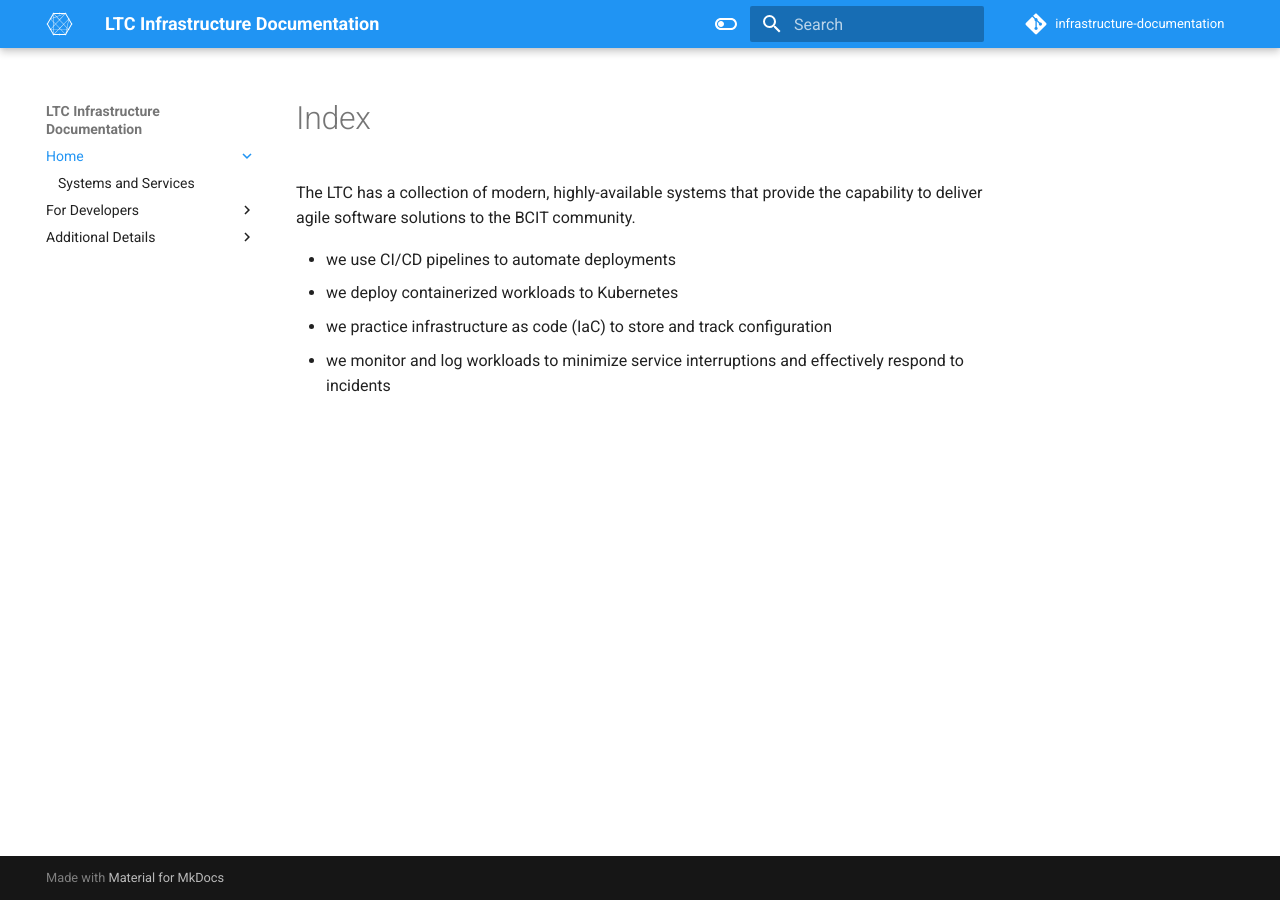
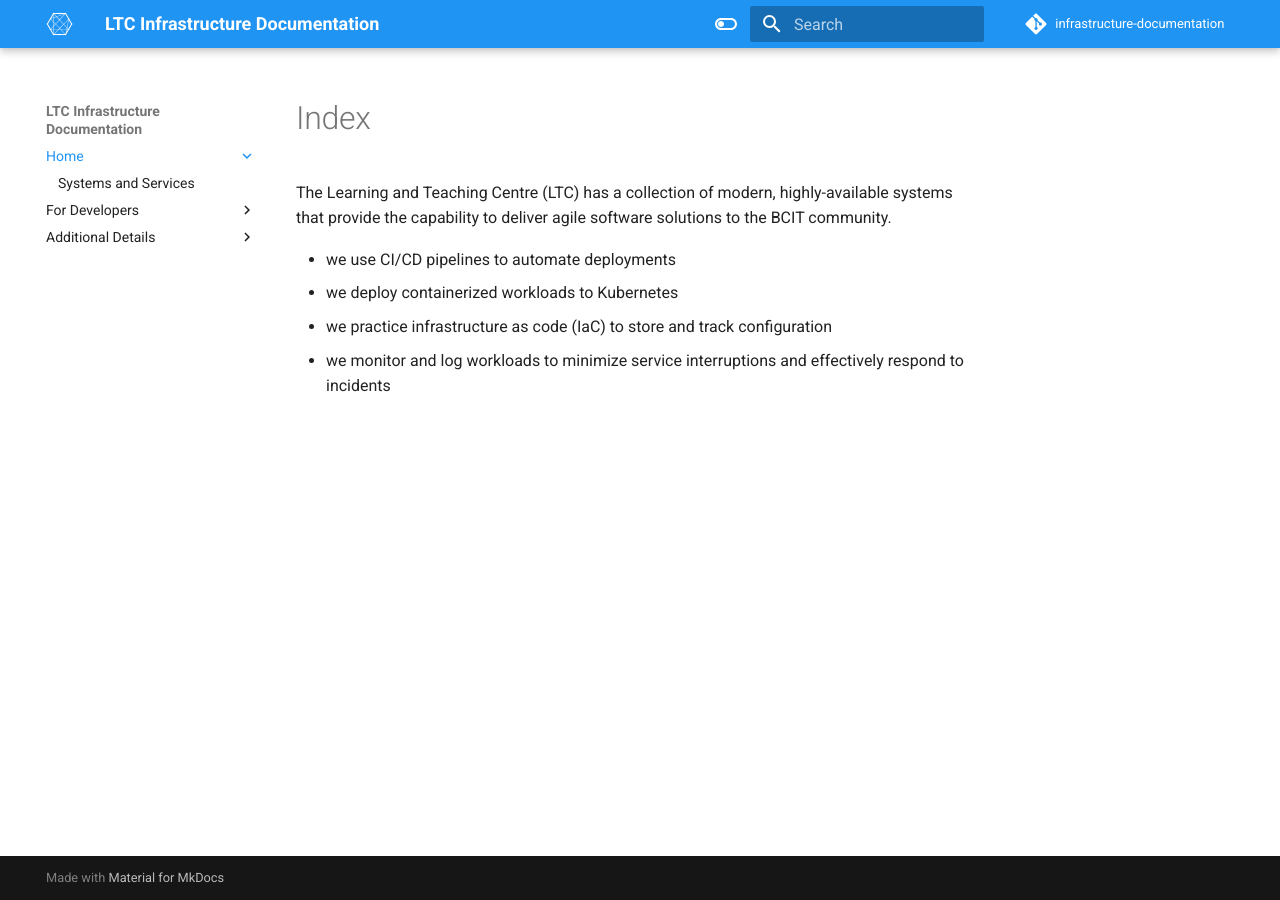
Before and after one commit to bcit-ltc/infrastructure-documentation, an MkDocs documentation site: the page built from docs/index.md, in a window 1280 px wide. Built offline with MkDocs 1.6.1 and Material for MkDocs 9.7.7, drawn with Linux system fonts in a browser that asks for light colours.

Commit message:
fix: new version

```diff
--- a/docs/index.md
+++ b/docs/index.md
@@ -1,4 +1,4 @@
-The LTC has a collection of modern, highly-available systems that provide the capability to deliver agile software solutions to the BCIT community.
+The Learning and Teaching Centre (LTC) has a collection of modern, highly-available systems that provide the capability to deliver agile software solutions to the BCIT community.
 
 * we use CI/CD pipelines to automate deployments
 * we deploy containerized workloads to Kubernetes
```
Also changed, not shown: 2 other files.
